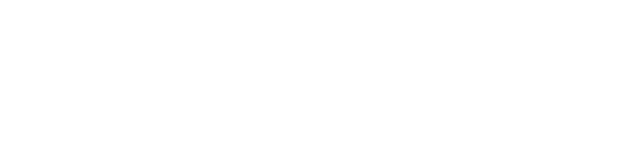
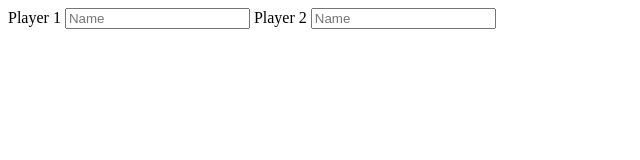
Before and after one commit to Imi-Nkateko/tic-tac-toe, a plain HTML site: page index.html in a window 1280 px wide. Shown: the whole page, without its empty margins (0-640 px from the left). Drawn offline with Linux system fonts and the light colour scheme.

Commit message:
create form to collect player data

```diff
--- a/index.html
+++ b/index.html
@@ -8,6 +8,13 @@
     <script src="main.js"></script>
 </head>
 <body>
-
+    <div class="contianer">
+        <form action="" class="form-container">
+            <label for="player1">Player 1</label>
+            <input type="text" id="player1" placeholder="Name">
+            <label for="player2">Player 2</label>
+            <input type="text" id="player2" placeholder="Name">
+        </form>
+    </div>
 </body>
 </html>
```
